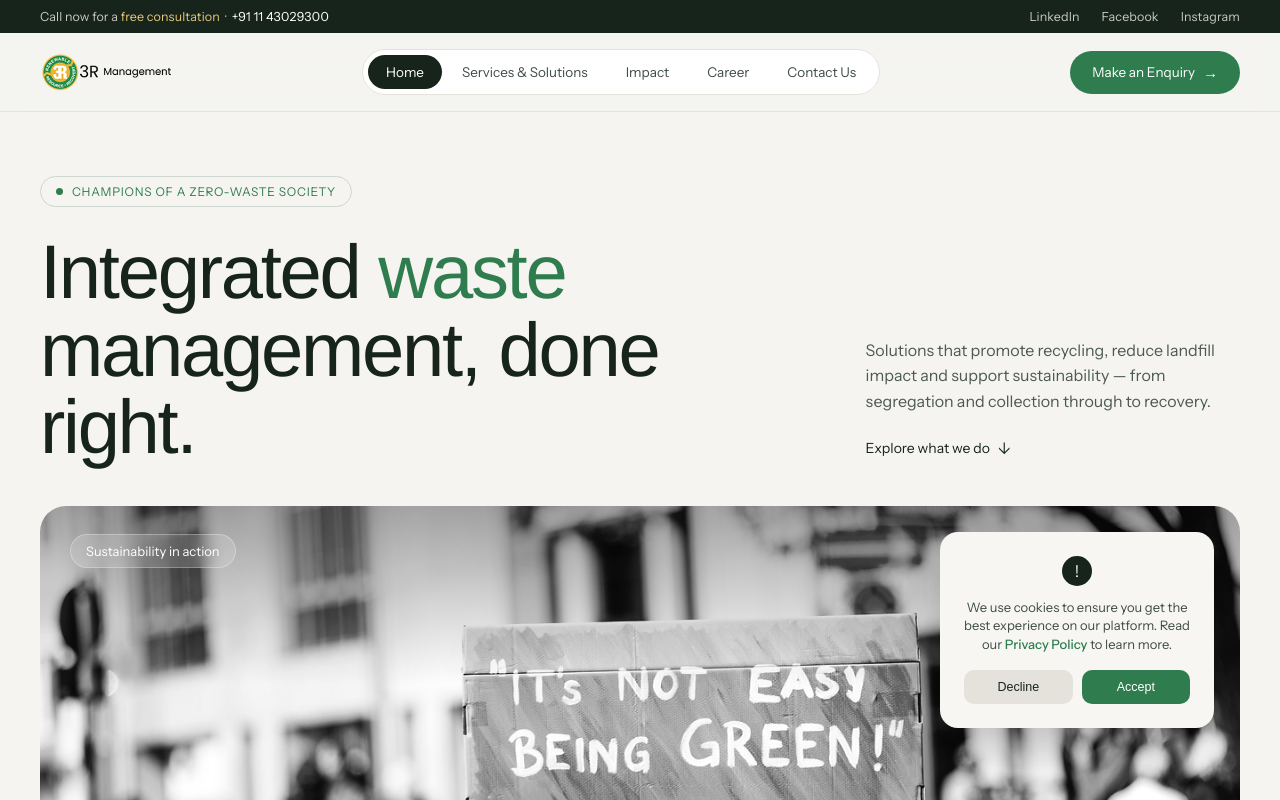
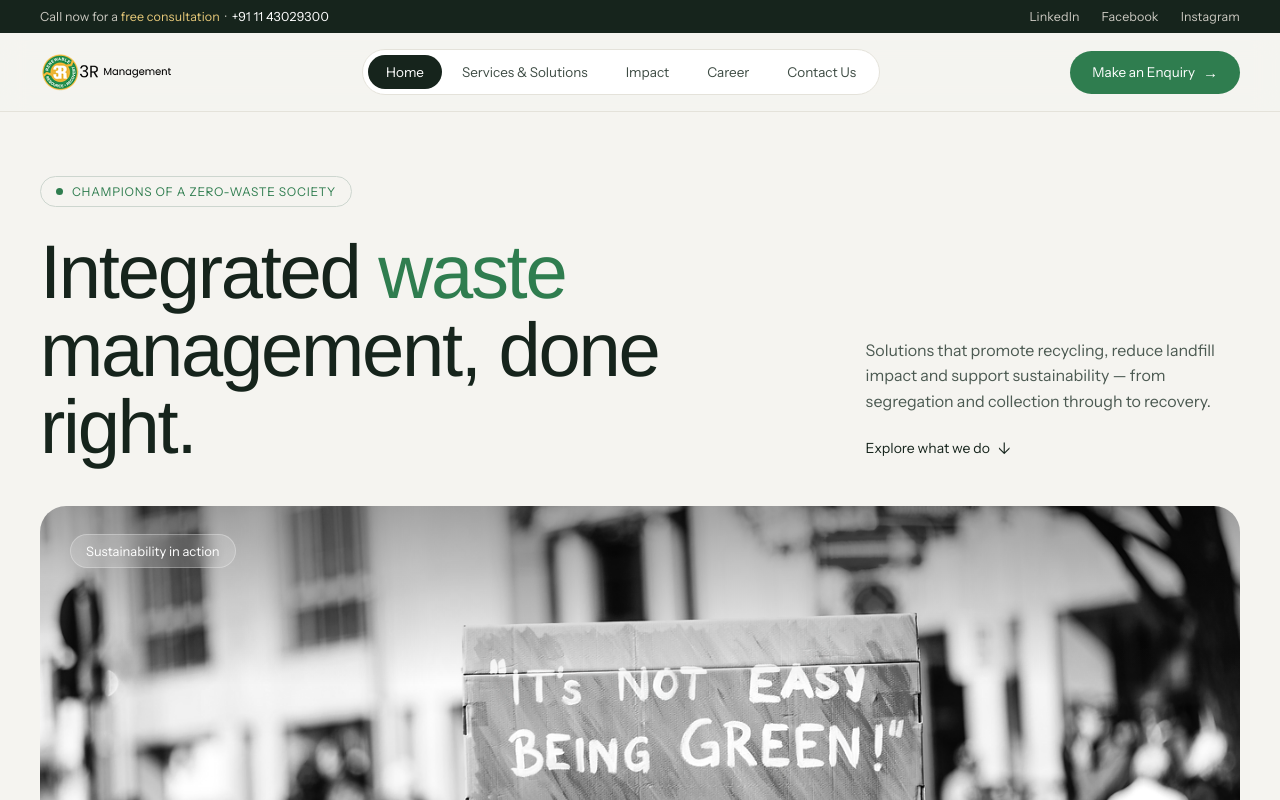
Before and after one commit to Thebored1/3r-management, a Next.js app: page / in a window 1280 px wide. Shown: the top 800 px of the page. Built offline with nearby package versions, Linux system fonts and the light colour scheme.

Commit message:
Remove cookie banner

```diff
--- a/src/app/page.tsx
+++ b/src/app/page.tsx
@@ -488,98 +488,6 @@
               </div>
             </div>
           </div>
-          {cookie && (
-            <div
-              style={{
-                position: "absolute",
-                top: 26,
-                right: 26,
-                width: 274,
-                background: "#f7f6f3",
-                borderRadius: 18,
-                padding: 24,
-                textAlign: "center",
-                boxShadow: "0 18px 40px rgba(0,0,0,.22)",
-              }}
-            >
-              <div
-                style={{
-                  width: 30,
-                  height: 30,
-                  borderRadius: "50%",
-                  background: "#16241c",
-                  color: "#fff",
-                  display: "inline-flex",
-                  alignItems: "center",
-                  justifyContent: "center",
-                  fontWeight: 400,
-                  marginBottom: 12,
-                }}
-              >
-                !
-              </div>
-              <p
-                style={{
-                  fontSize: 13,
-                  fontWeight: 400,
-                  lineHeight: 1.45,
-                  color: "#3e4c44",
-                  marginBottom: 16,
-                }}
-              >
-                We use cookies to ensure you get the best experience on our
-                platform. Read our{" "}
-                <a
-                  href="#footer"
-                  style={{ color: "#2f7d4f", fontWeight: 500 }}
-                  className="r-underline"
-                >
-                  Privacy Policy
-                </a>{" "}
-                to learn more.
-              </p>
-              <div
-                style={{
-                  display: "flex",
-                  gap: 9,
-                  justifyContent: "center",
-                }}
-              >
-                <button
-                  onClick={dismissCookie}
-                  style={{
-                    flex: 1,
-                    padding: 10,
-                    borderRadius: 10,
-                    background: "#e4e2da",
-                    color: "#16241c",
-                    fontWeight: 400,
-                    fontSize: 12.5,
-                    cursor: "pointer",
-                    border: "none",
-                  }}
-                >
-                  Decline
-                </button>
-                <button
-                  onClick={dismissCookie}
-                  style={{
-                    flex: 1,
-                    padding: 10,
-                    borderRadius: 10,
-                    background: "#2f7d4f",
-                    color: "#fff",
-                    fontWeight: 400,
-                    fontSize: 12.5,
-                    cursor: "pointer",
-                    border: "none",
-                  }}
-                >
-                  Accept
-                </button>
-              </div>
-            </div>
-          )}
         </div>
       </section>
 
```
